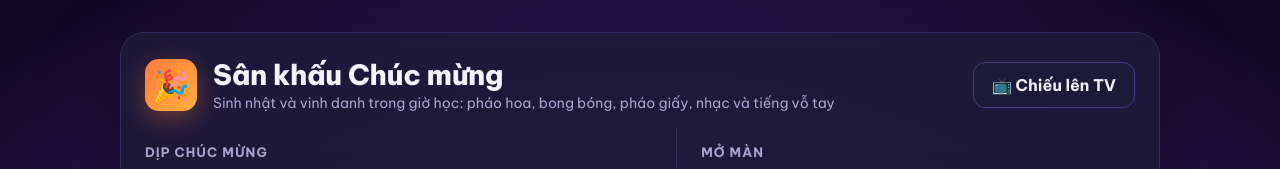
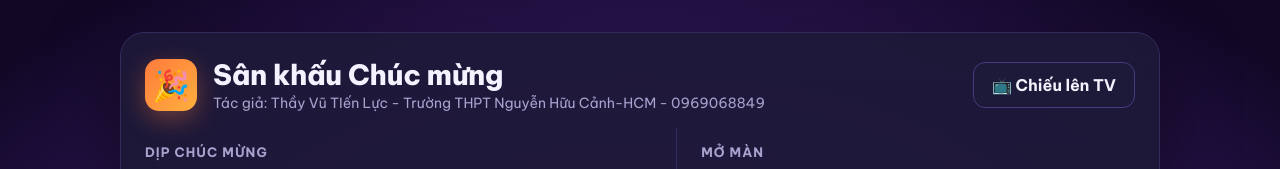
Before and after one commit to mrvubinhminh/trinhchieusn, a plain HTML site: page index.html in a window 1280 px wide. Shown: the top 169 px of the page. Drawn offline with Linux system fonts and the light colour scheme.

Commit message:
Update index.html

```diff
--- a/index.html
+++ b/index.html
@@ -415,7 +415,7 @@ body.tv-mode .hud{display:none!important}
       <div class="logo" aria-hidden="true">🎉</div>
       <div class="grow">
         <h1>Sân khấu Chúc mừng</h1>
-        <p>Sinh nhật và vinh danh trong giờ học: pháo hoa, bong bóng, pháo giấy, nhạc và tiếng vỗ tay</p>
+        <p>Tác giả: Thầy Vũ TIến Lực - Trường THPT Nguyễn Hữu Cảnh-HCM - 0969068849</p>
       </div>
       <button type="button" class="btn btn-tv" id="btnTv">📺 Chiếu lên TV</button>
     </header>
```
